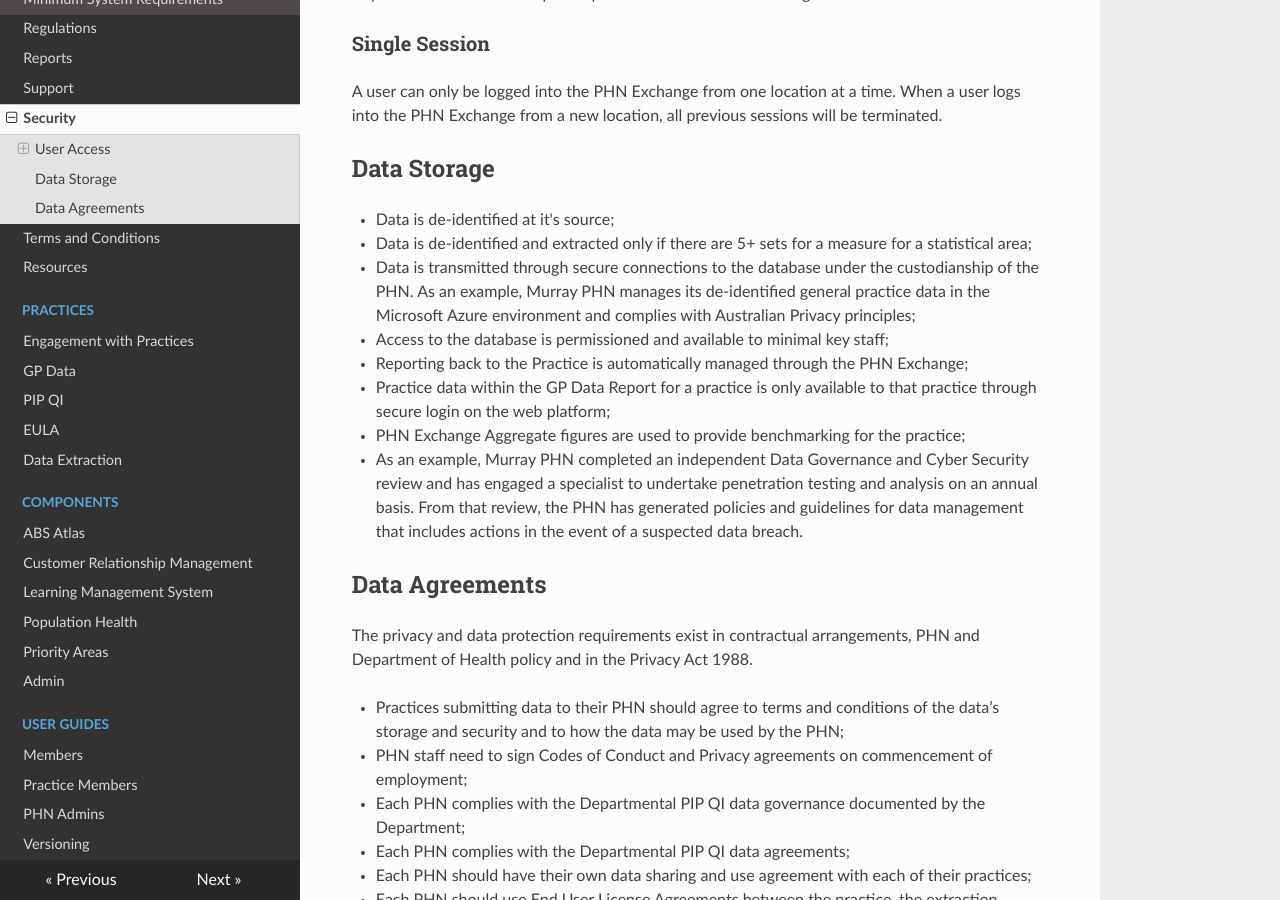
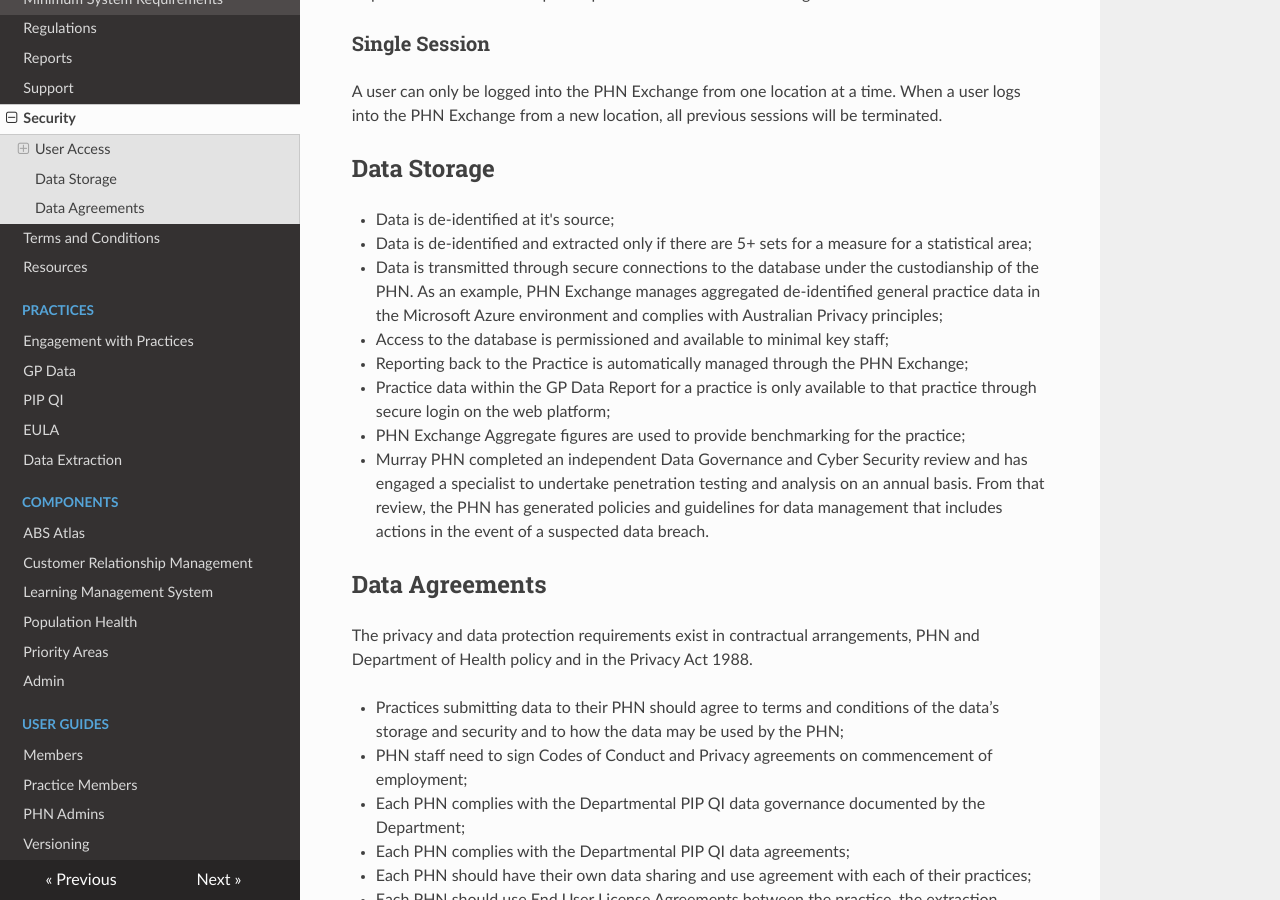
Before and after one commit to MurrayPHN/phn-exchange-docs, an MkDocs documentation site: the page built from docs/general/security.md, in a window 1280 px wide and 900 px high, scrolled down 441 px. Built offline with MkDocs 1.6.1, drawn with Linux system fonts in a browser that asks for light colours; nearby versions of some CDN libraries.

Commit message:
Update security.md

```diff
--- a/docs/general/security.md
+++ b/docs/general/security.md
@@ -16,12 +16,12 @@ A user can only be logged into the PHN Exchange from one location at a time. Whe
 
 * Data is de-identified at it's source;
 * Data is de-identified and extracted only if there are 5+ sets for a measure for a statistical area;
-* Data is transmitted through secure connections to the database under the custodianship of the PHN. As an example, Murray PHN manages its de-identified general practice data in the Microsoft Azure environment and complies with Australian Privacy principles;
+* Data is transmitted through secure connections to the database under the custodianship of the PHN. As an example, PHN Exchange   manages aggregated de-identified general practice data in the Microsoft Azure environment and complies with Australian Privacy principles;
 * Access to the database is permissioned and available to minimal key staff;
 * Reporting back to the Practice is automatically managed through the PHN Exchange;
 * Practice data within the GP Data Report for a practice is only available to that practice through secure login on the web platform;
 * PHN Exchange Aggregate figures are used to provide benchmarking for the practice;
-* As an example, Murray PHN completed an independent Data Governance and Cyber Security review and has engaged a specialist to undertake penetration testing and analysis on an annual basis. From that review, the PHN has generated policies and guidelines for data management that includes actions in the event of a suspected data breach.
+* Murray PHN completed an independent Data Governance and Cyber Security review and has engaged a specialist to undertake penetration testing and analysis on an annual basis. From that review, the PHN has generated policies and guidelines for data management that includes actions in the event of a suspected data breach.
 
 ## Data Agreements
 
```
